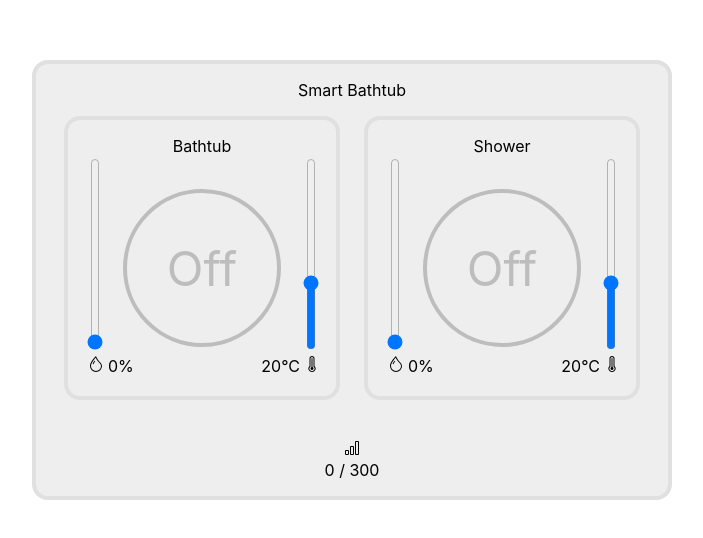
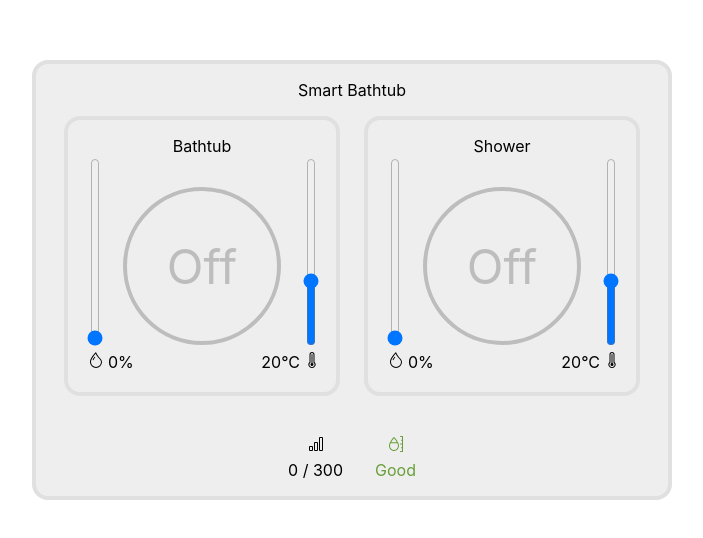
Before and after one commit to Mihai-V/IOT-SmartBathtub, a React (Create React App) app in the folder frontend/: page / in a window 1280 px wide. Shown: the part 120-658 px from the top of the page, without its empty margins (288-991 px from the left). Built offline with nearby package versions, Linux system fonts and the light colour scheme.

Commit message:
handle water quality events

```diff
--- a/frontend/src/components/Screen.css
+++ b/frontend/src/components/Screen.css
@@ -99,5 +99,17 @@
 
 .footer-prop {
   text-align: center;
-  margin: 0 8px;
+  margin: 0 16px;
 }
+
+.footer-prop.good {
+  color: #689f38;
+}
+
+.footer-prop.bad {
+  color: #e53935;
+}
+
+.footer-prop .footer-prop-icon {
+  margin-bottom: 4px;
+}
--- a/frontend/src/components/Screen.js
+++ b/frontend/src/components/Screen.js
@@ -1,7 +1,7 @@
 import { useRecoilState } from 'recoil';
 import { appState } from '../recoil/atoms';
 import './Screen.css';
-import { BarChart, Droplet, ThermometerHigh } from 'react-bootstrap-icons';
+import { BarChart, Droplet, Moisture, ThermometerHigh } from 'react-bootstrap-icons';
 import { bufferToString, copyObject, formatFloat } from '../util';
 import { useEffect, useState } from 'react';
 import { getClient } from '../paho';
@@ -66,6 +66,11 @@ function Screen() {
             case 'pipe':
                 handlePipeEvent(splitted[1], splitted[2], splitted[3], splitted[4])
                 break;
+            // waterQuality/0 (bad)
+            // waterQuality/1 (good)
+            case 'waterQuality':
+                handleWaterQualityEvent(splitted[1] == '1');
+                break;
         }
     }
 
@@ -84,6 +89,12 @@ function Screen() {
                 temperature: app[pipeName].temperature
             }
         }
+        setApp(newApp);
+    }
+
+    const handleWaterQualityEvent = (isGood) => {
+        let newApp = copyObject(app);
+        newApp.badWaterQuality = !isGood;
         setApp(newApp);
     }
 
@@ -193,6 +204,12 @@ function Screen() {
                     <div className="footer-prop-icon"><BarChart/></div>
                     <div className="footer-prop-value">{ app.currentVolume } / { bathtubVolume }</div>
                 </div>
+                <div className={"footer-prop " + (app.badWaterQuality ? 'bad' : 'good')}>
+                    <div className="footer-prop-icon"><Moisture/></div>
+                    <div className="footer-prop-value">
+                        {app.badWaterQuality ? 'Bad' : 'Good'}
+                        </div>
+                </div>
             </div>
         </div>
     )
--- a/frontend/src/recoil/atoms.js
+++ b/frontend/src/recoil/atoms.js
@@ -13,6 +13,7 @@ export const appState = atom({
             temperature: null,
             debit: null
         },
-        currentVolume: 0
+        currentVolume: 0,
+        badWaterQuality: false
     }
 })
```
